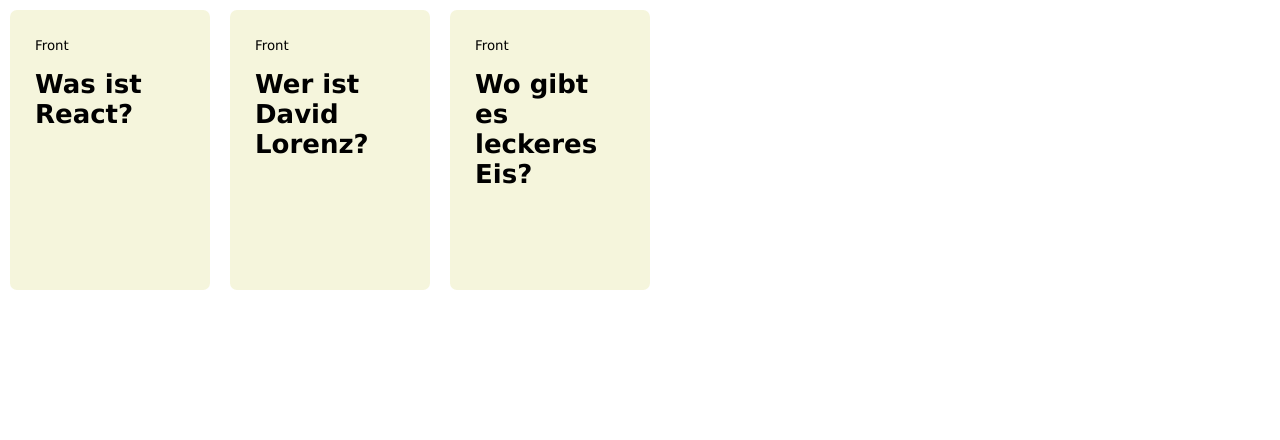
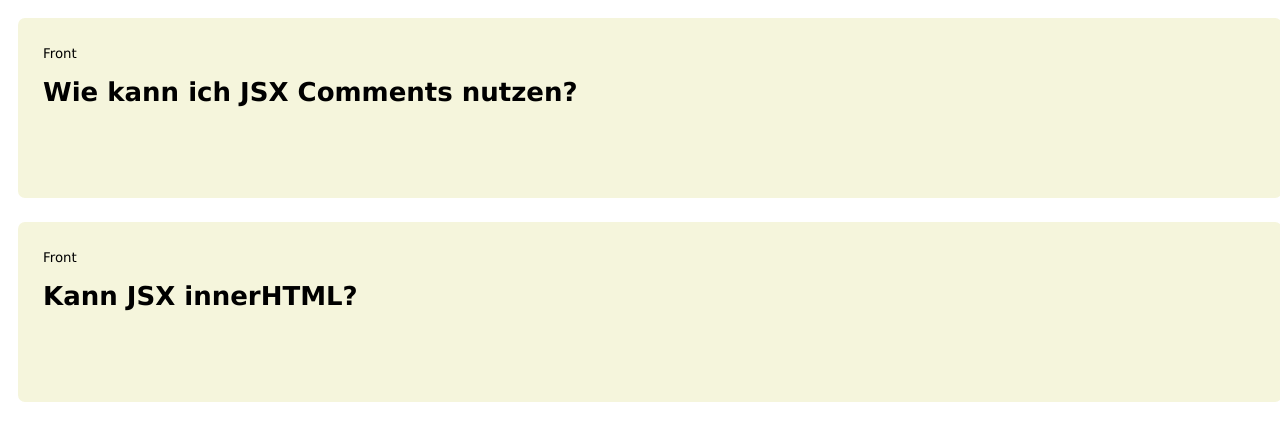
Before and after one commit to LinkedInLearning/react-esst-3161772, a React (Create React App) app: page / in a window 1280 px wide. Shown: the top 440 px of the page. Built offline with nearby package versions, Linux system fonts and the light colour scheme.

Commit message:
changes applied

```diff
--- a/src/components/App.jsx
+++ b/src/components/App.jsx
@@ -1,21 +1,16 @@
 import React from "react";
-import "../styles/global.scss";
 import { MemoCard } from "./MemoCard";
 
 export function App() {
   return (
     <>
       <MemoCard
-        front="Was ist React?"
-        back="Ein universelles JavaScript Framework"
+        front="Wie kann ich JSX Comments nutzen?"
+        back="Indem JavaScript Kommentare genutzt werden :)"
       />
       <MemoCard
-        front="Wer ist David Lorenz?"
-        back="Eine Person die gerne mit React arbeitet"
-      />
-      <MemoCard
-        front="Wo gibt es leckeres Eis?"
-        back="Einfach gefrorene Früchte in den Mixer! Ergo: Zuhause!"
+        front="Kann JSX innerHTML?"
+        back="Ja aber es ist gefährlich!"
       />
     </>
   );
--- a/src/styles/MemoCard.module.scss
+++ b/src/styles/MemoCard.module.scss
@@ -1,8 +1,7 @@
 .card {
   background: beige;
-  width: calc(50% - 20px);
-  max-width: 200px;
-  height: 280px;
+  width: 100%;
+  height: 180px;
   margin: 10px;
   padding: 25px;
   border-radius: 7px;
--- a/src/styles/global.scss
+++ /dev/null
@@ -1,3 +0,0 @@
-body {
-  margin: 0;
-}
```
Also changed, not shown: 1 other file (tests, documents, lock files or other folders).
